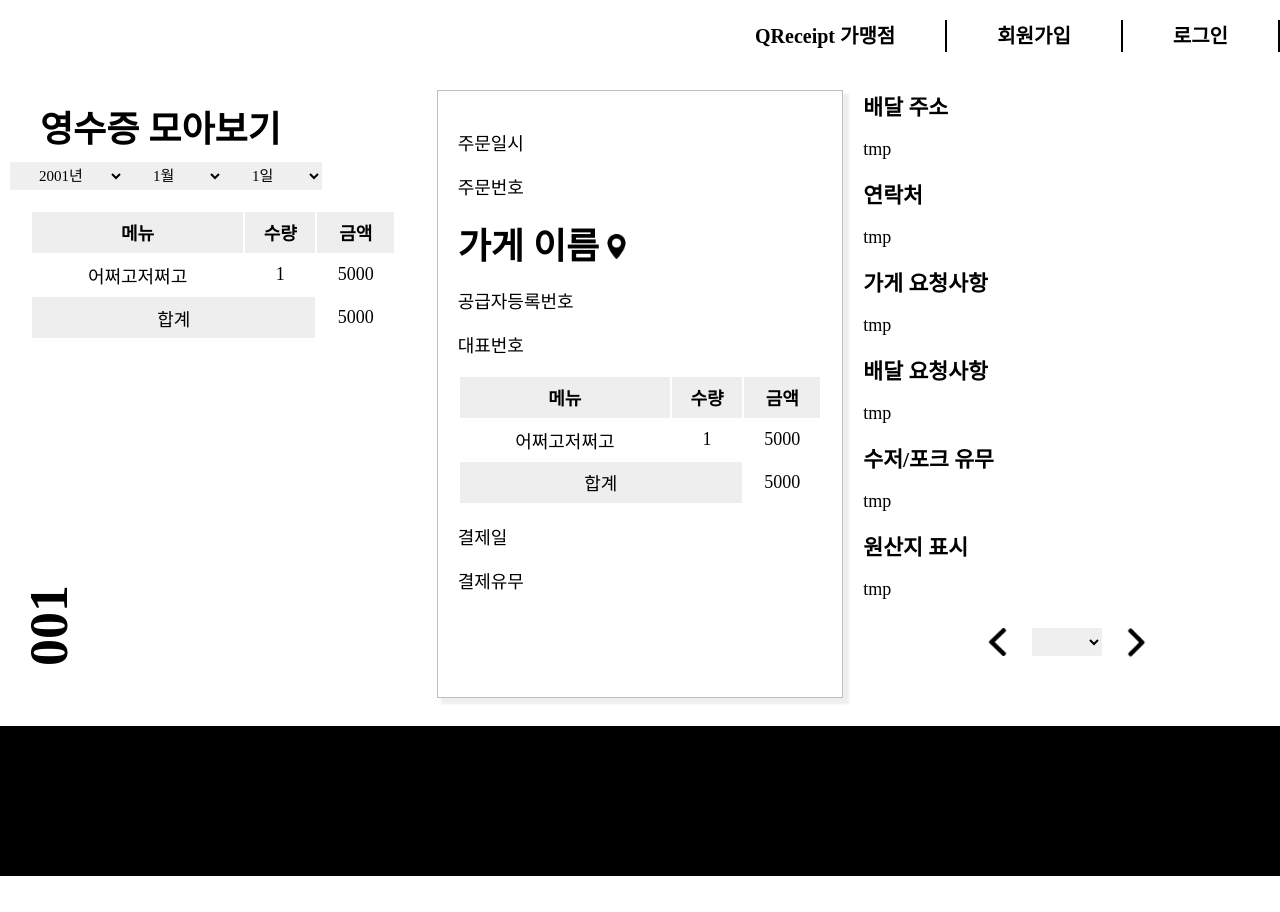
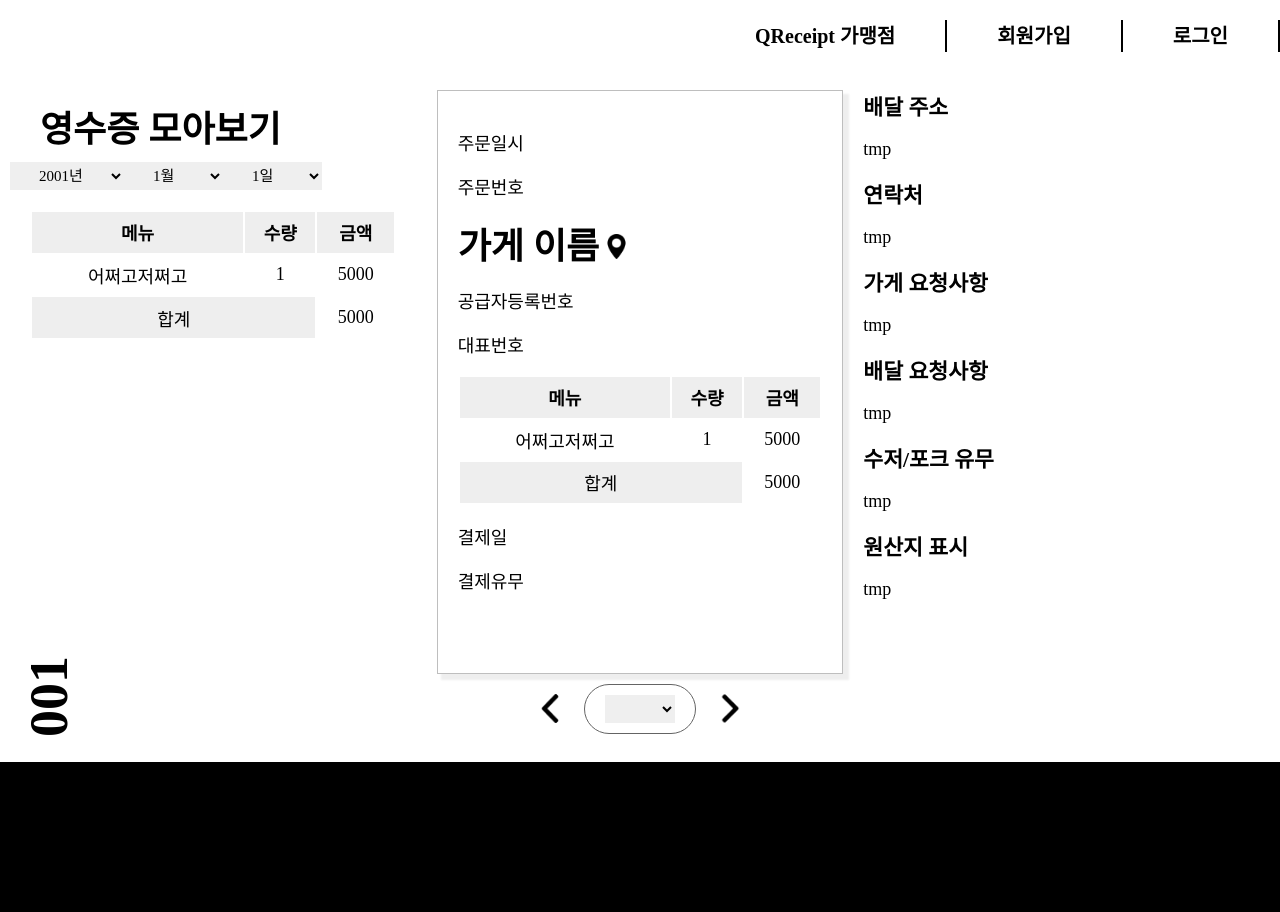
Before and after one commit to QReceipt/Front, a React (Create React App) app: page /all in a window 1280 px wide. Before the commit the page ends 876 px from the top, so only its background shows below. Built offline with nearby package versions, Linux system fonts and the light colour scheme; a web font is replaced by a local one.

Commit message:
~21/08/09 일부 css 수정

```diff
--- a/src/App.css
+++ b/src/App.css
@@ -37,7 +37,7 @@ button {
     font-size: 1rem;
 }
 
-Input, #typeSelect {
+Input, #typeSelect, .selPage {
     padding: 10px 20px;
     border-radius: 30px;
     border: rgb(100, 100, 100) 1px solid;
@@ -93,7 +93,7 @@ select {
     top: 60%;
     font-size: 3rem;
     left: -2rem;
-    margin: -120px 0 0 0;
+    margin: -70px 0 0 0;
 }
 
 #footer {
@@ -113,7 +113,7 @@ select {
     box-shadow: 5px 5px 2px 1px rgb(238, 238, 238);
     font-size: 1.2rem;
     padding: 20px;
-    height:100%;
+    height:90%;
 }
 
 #receipttitle > * {
--- a/src/App.js
+++ b/src/App.js
@@ -1,4 +1,5 @@
 import './App.css';
+import './AppMedia.css';
 
 import Reg from "./components/Presentational/pages/Register"
 import Login from "./components/Presentational/pages/Login"
--- a/src/components/Presentational/UI/atoms/Li.js
+++ b/src/components/Presentational/UI/atoms/Li.js
@@ -2,7 +2,7 @@ import React from "react";
 
 const Li = ({content})=>{
     return (
-        <li>{content}</li>
+        <li className="navItem">{content}</li>
     )
 }
 
--- a/src/components/Presentational/pages/SeeAll.js
+++ b/src/components/Presentational/pages/SeeAll.js
@@ -18,7 +18,7 @@ const SeeAll = () => {
                 <div id="container">
                     <div className="item">
                         <div className="fstCont">
-                            <Title title="영수증 모아보기" />
+                            <Title title="영수증 모아보기"/>
                         </div>
                         <Date/>
                         <div id="all-table">
@@ -26,10 +26,10 @@ const SeeAll = () => {
                         </div>
                         <Page num="001"/>
                     </div>
-                    <div className="item"><Receipt map="false"/></div>
+                    <div className="item"><Receipt map="false"/>
+                        <Controll/></div>
                     <div className="item">
                         <Detail/>
-                        <Controll />
                     </div>
                 </div>
             </div>
```
Also changed, not shown: src/components/Presentational/UI/molecules/Nav.js (+7 -4 lines), src/AppMedia.css (added).
